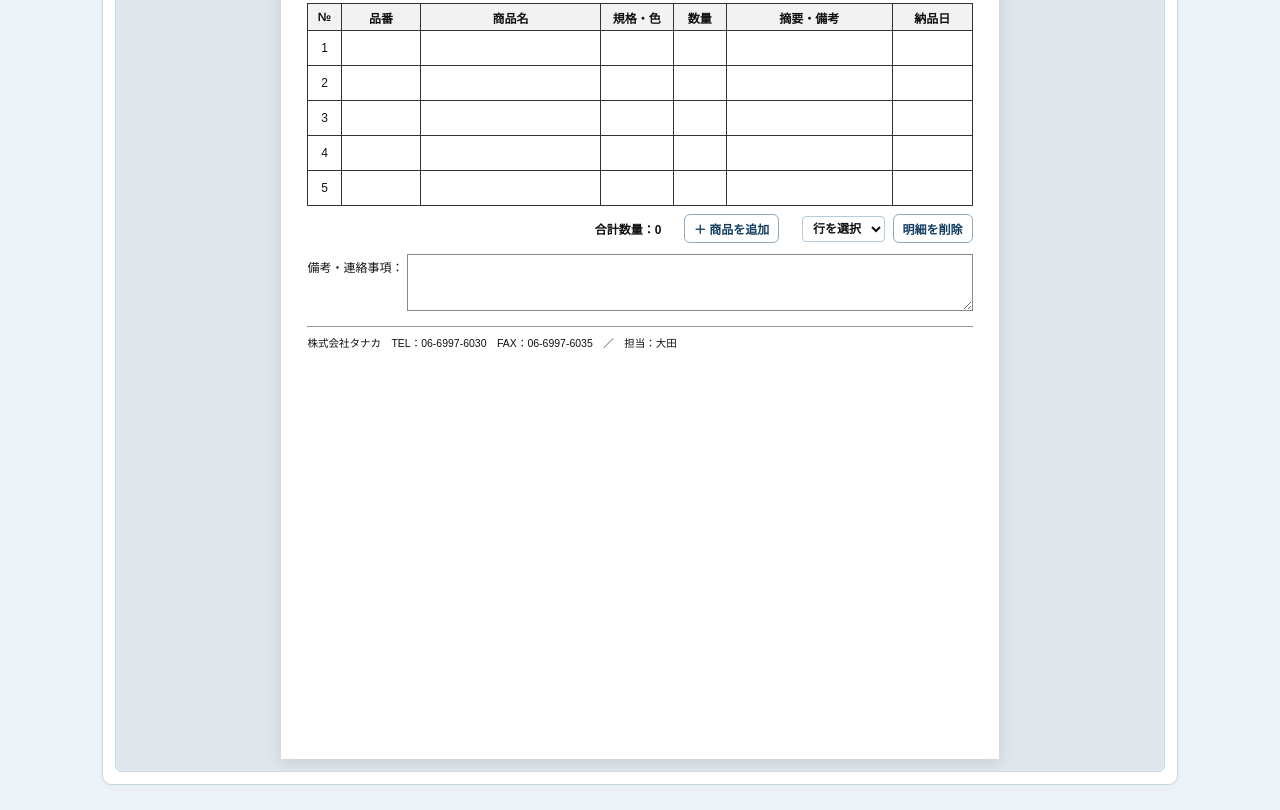
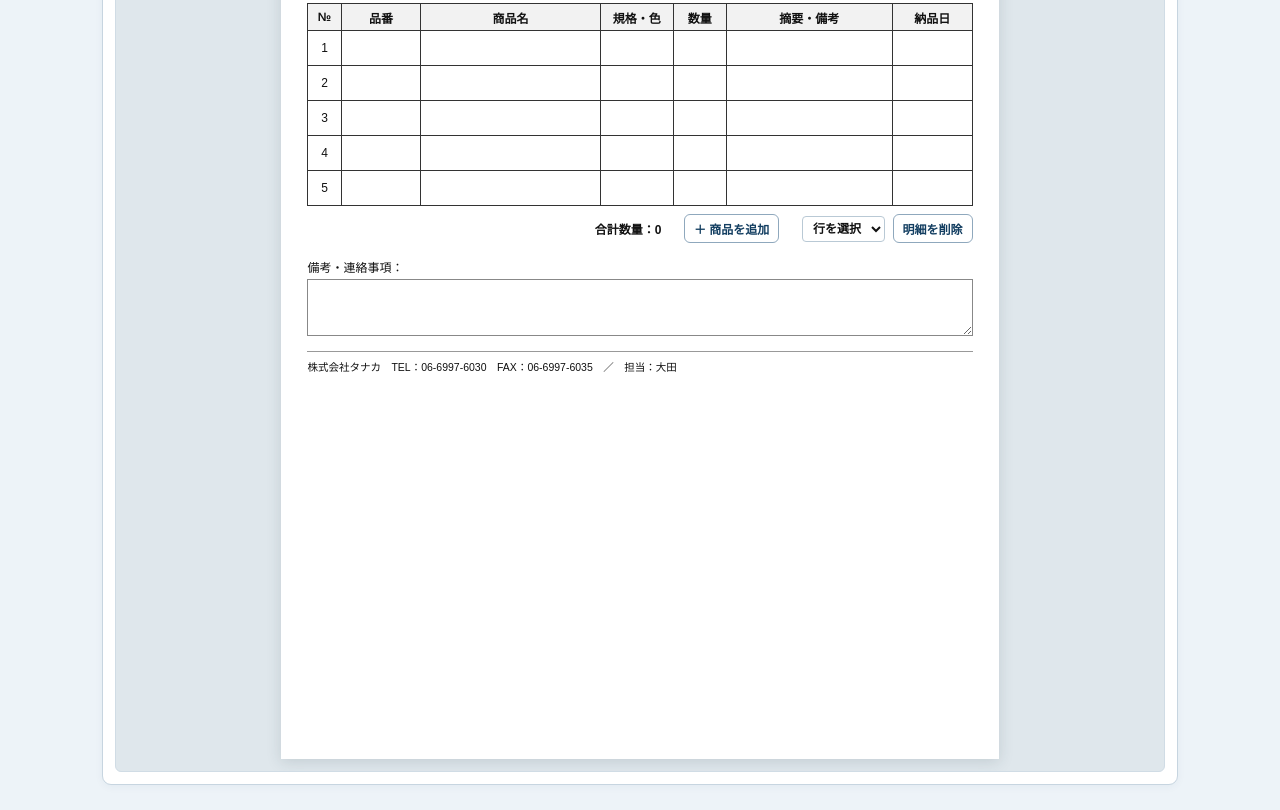
Before and after one commit to Yoshi3710/tanaka-offce, a plain HTML site: page index.html in a window 1280 px wide. Shown: the part 752-1562 px from the top of the page. Drawn offline with Linux system fonts and the light colour scheme.

Commit message:
全4帳票の備考本文を見出しの次行に表示
* Put remarks heading on its own line in all four forms

* Check remarks heading separation for four forms

```diff
--- a/index.html
+++ b/index.html
@@ -71,7 +71,7 @@ if (location.pathname.endsWith("/")) {
 .order-delete-controls{display:inline-flex;align-items:center;gap:2mm;white-space:nowrap}.order-form .order-delete-controls select{width:auto;border:1px solid #b9c9d5;border-radius:4px;background:#fff;padding:4px 6px}
 .order-after{display:flex;align-items:center;justify-content:flex-end;gap:6mm;margin-top:2mm;font-size:12px;font-weight:700}
 .order-after button{padding:5px 9px;font-size:12px}
-.order-memo{display:flex;align-items:start;gap:1mm;margin-top:3mm;font-size:12px}
+.order-memo{display:flex;flex-direction:column;gap:1mm;margin-top:3mm;font-size:12px}
 .order-memo label{white-space:nowrap;margin-top:1mm}
 .order-memo textarea{flex:1;border:1px solid #888;min-height:15mm;resize:vertical}
 .order-contact{margin-top:4mm;border-top:1px solid #999;padding-top:2mm;font-size:10.5px}
@@ -355,7 +355,7 @@ function render(){
  '<table class="totals"><tr><th>小計</th><td>¥ '+yen(subtotal)+'</td></tr>'+
  (isInvoice||isQuote?'<tr><th>消費税（'+escapeText(taxRate)+'%）</th><td>¥ '+yen(tax)+'</td></tr>':'')+
  '<tr class="grand"><th>'+(isQuote?'お見積金額':isInvoice?'ご請求金額':'納品金額')+'</th><td>¥ '+yen(subtotal+(isInvoice||isQuote?tax:0))+'</td></tr></table>';
- var note=s.memo?'<div class="note-print"><b>備考</b>：'+escapeText(s.memo)+'</div>':'';
+ var note=s.memo?'<div class="note-print"><b style="display:block">備考：</b>'+escapeText(s.memo)+'</div>':'';
  var intro=isOrder?'下記の内容にて発注いたします。':isQuote?'下記の通り、お見積り申し上げます。':isInvoice?'下記の通り、ご請求申し上げます。':'下記の通り納品いたします。';
  byId("paper").className="paper"+(isOrder?" landscape":"");
  byId("paper").innerHTML='<div class="paper-inner">'+
```
Also changed, not shown: 1 other file.
